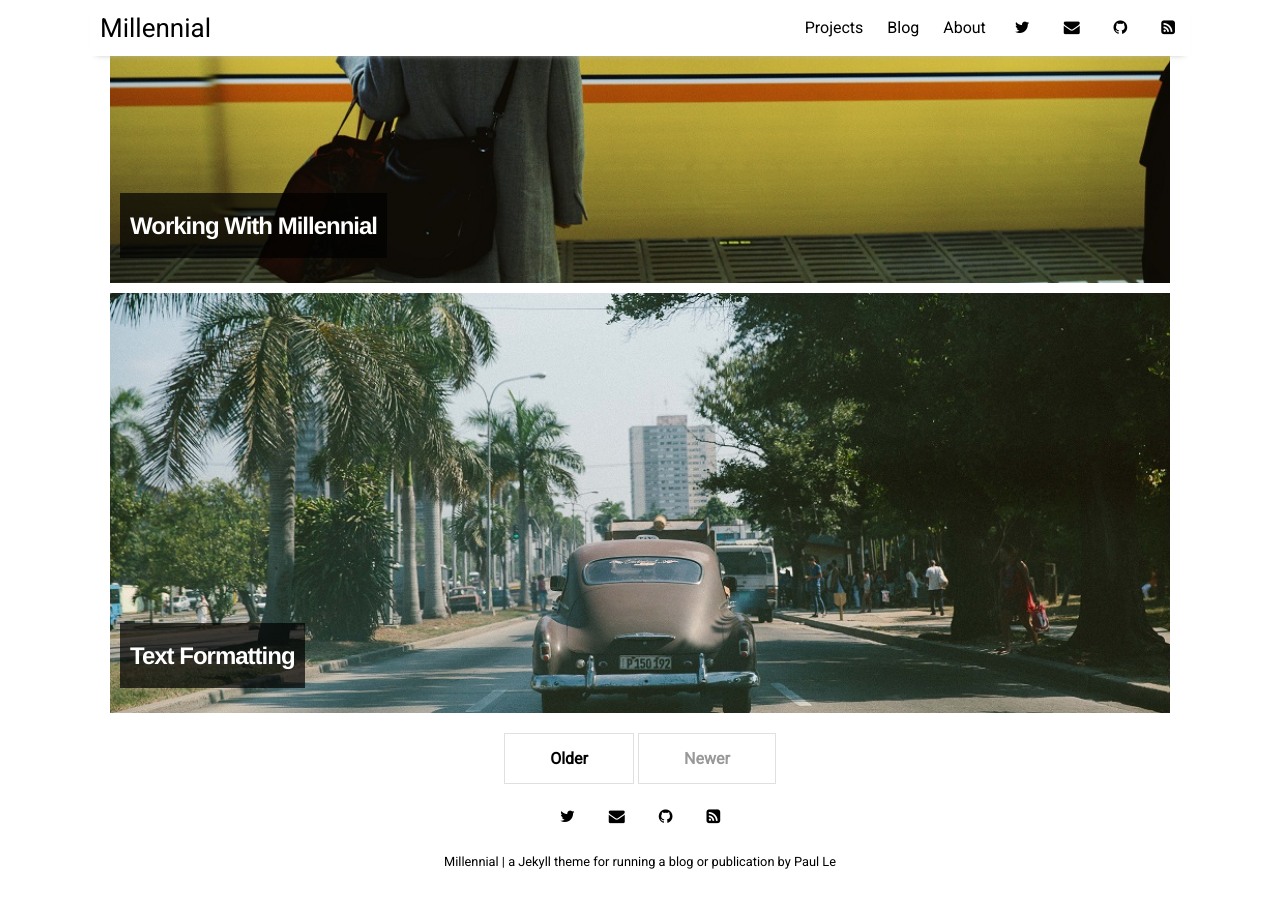
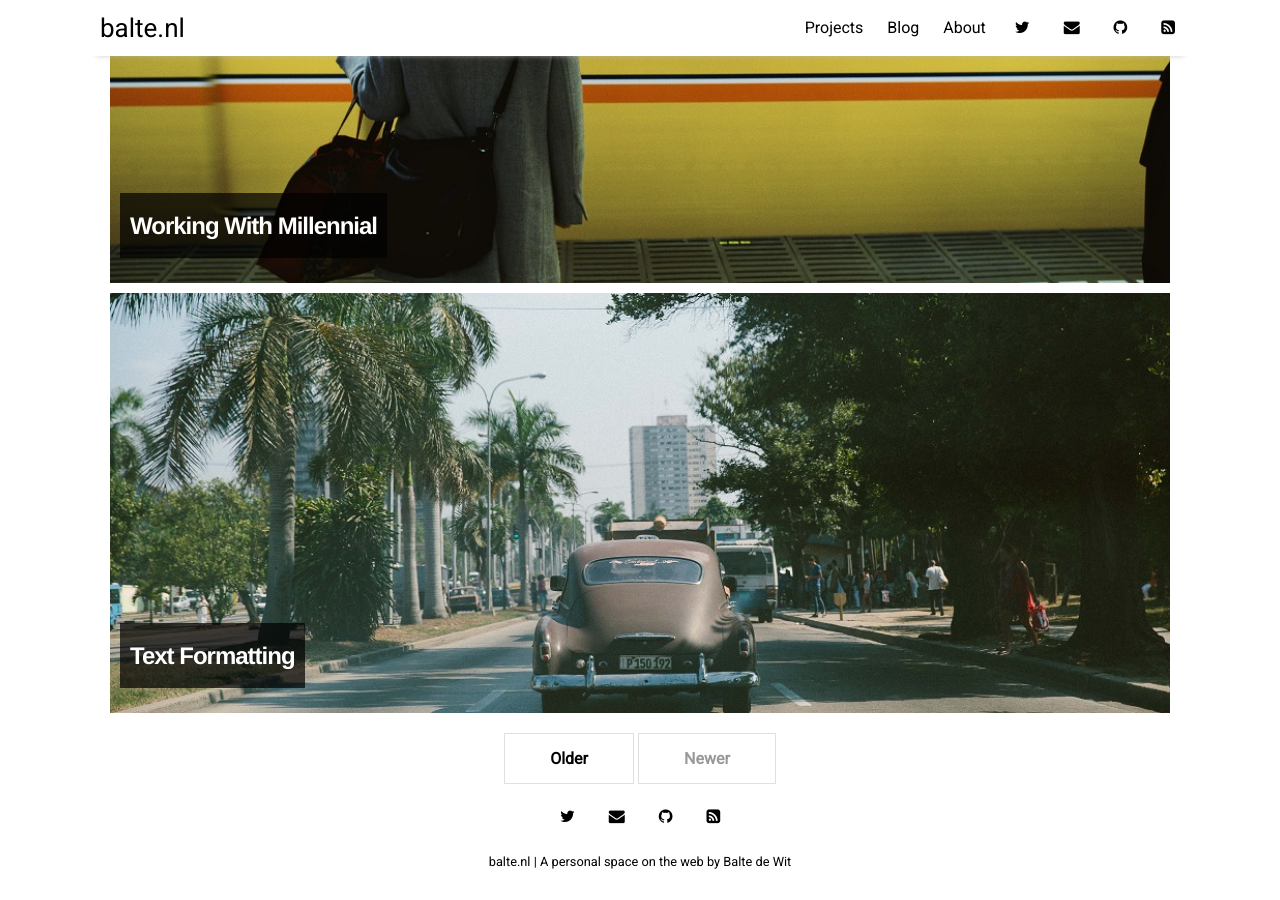
Before and after one commit to baltedewit/baltedewit.github.io, a Jekyll site: the page built from index.html, in a window 1280 px wide and 900 px high, scrolled down 1498 px. Built offline with Jekyll 4.4.1, drawn with Linux system fonts in a browser that asks for light colours; nearby versions of some CDN libraries; the list of posts is cut into pages by our own code.

Commit message:
configuration 2: author names, sire names

```diff
--- a/_data/authors.yml
+++ b/_data/authors.yml
@@ -1,3 +1,3 @@
 primary:
-  name: "Paul Le"
-  twitter: paululele
+  name: "Balte de Wit"
+  twitter: _balte
--- a/_data/settings.yml
+++ b/_data/settings.yml
@@ -1,5 +1,5 @@
-title:  "Millennial"
-tagline: "a Jekyll theme for running a blog or publication"
+title:  "balte.nl"
+tagline: "A personal space on the web"
 
 # Authors documented under _data
 
```
